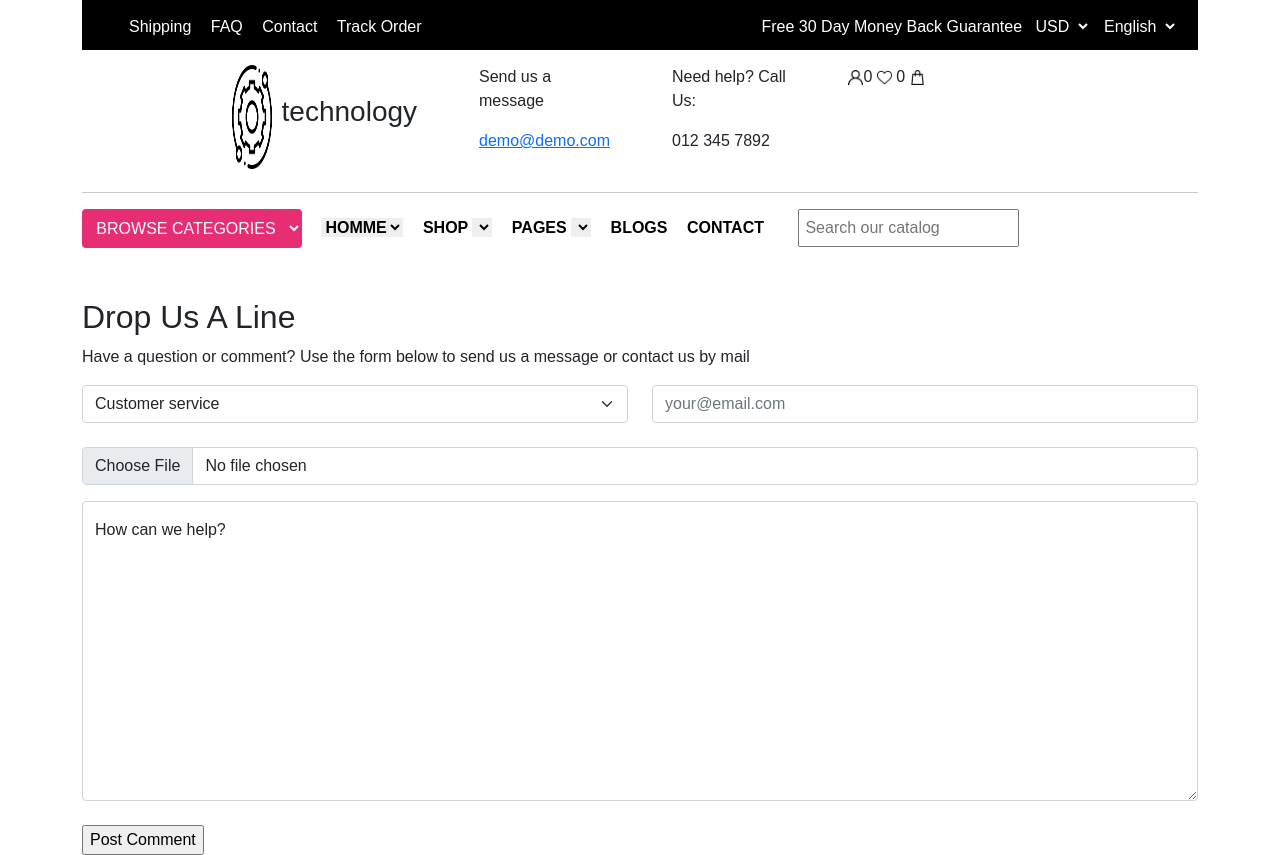
After one commit to 53-2018/itshop, a PHP site: page /contact.html in a window 1280 px wide. The commit adds this page. Run offline with PHP 8.4, Linux system fonts and the light colour scheme; lists and menus that the app fills with data are empty.

Commit message:
navbars edited

```diff
--- /dev/null
+++ b/contact.html
@@ -0,0 +1,157 @@
+<!DOCTYPE html>
+<html lang="en">
+
+<head>
+    <meta charset="UTF-8">
+    <meta http-equiv="X-UA-Compatible" content="IE=edge">
+    <meta name="viewport" content="width=device-width, initial-scale=1.0">
+    <title>Pocetna strana</title>
+    <link rel="stylesheet" href="style.css">
+    <link rel="stylesheet" href="https://cdnjs.cloudflare.com/ajax/libs/font-awesome/4.7.0/css/font-awesome.min.css">
+    <link href="https://cdn.jsdelivr.net/npm/bootstrap@5.1.3/dist/css/bootstrap.min.css" rel="stylesheet" integrity="sha384-1BmE4kWBq78iYhFldvKuhfTAU6auU8tT94WrHftjDbrCEXSU1oBoqyl2QvZ6jIW3" crossorigin="anonymous">
+</head>
+
+<body>
+    <div class="container">
+    <header>
+
+    <nav class="first_nav">
+
+            <ul>
+                <li class="left_list">
+                    <a href="">Shipping</a>
+                    <a href="">FAQ</a>
+                    <a href="">Contact</a>
+                    <a href="">Track Order</a>
+                </li>
+
+                <li class="right_nav">
+                    <a href="">Free 30 Day Money Back Guarantee</a>
+                    <select name="usd" id="">
+                        <option value="usd">USD</option>
+                        <option value="usd">EUR</option>
+                    </select>
+                    <select name="usd" id="">
+                        <option value="usd">English</option>
+                        <option value="usd">France</option>
+                    </select>
+
+                </li>
+            </ul>
+
+    </nav>
+</header>
+
+
+<section class="first_section">
+
+
+ <div class="row ">
+    <div id="logotext" class="col-sm">
+        <img src="img/technical-support (1).png" width="40px" alt="">
+         <h3>technology</h3>
+    </div>
+    <div id="send_message" class="col-sm">
+        <p>Send us a message</p>
+        <a href="mailto:demo@demo.com">demo@demo.com</a>
+    </div>
+    <div class="col-sm">
+        <p>Need help? Call Us:</p>
+       <p>012 345 7892</p>
+    </div>
+    <divi id="icons" class="col-sm">
+        <img src="img/user.png" width="15px" alt="">0
+        <img src="img/heart.png" width="15px" alt=""> 0
+        <img src="img/shopping-bag.png" width="15px" alt="">
+    </div>
+
+    </section>
+    <hr>
+    <section class="third_section">
+
+                <select class="btn" name="usd" id="">
+                    <option value="categories">BROWSE CATEGORIES</option>
+
+                </select>
+                </button>
+
+                <a href="">
+                    <select name="" id="homme">
+                        <option value="">HOMME</option>
+                    </select>
+                </a>
+                <a href=""> SHOP
+                    <select name="" id="">
+                        <option value=""></option>
+                    </select>
+                </a>
+                <a href=""> PAGES
+                    <select name="" id="">
+                        <option value=""></option>
+                    </select>
+                </a>
+                <a href="">BLOGS</a>
+                <a href="">CONTACT</a>
+
+                <input type="text" placeholder="Search our catalog">
+
+
+    </section>
+<!----------------Our Location Section--------->
+
+<div class="contactsection">
+    <h2>Drop Us A Line</h2>
+    <p>Have a question or comment? Use the form below to send us a message or contact us by mail</p>
+
+
+    <form action="" name="myForm" >
+        <div class="row">
+<div class="col-sm-6">
+
+        <select class="form-select" >
+            <option selected>Customer service</option>
+            <option value="1">Other services</option>
+          </select>
+</div>
+          <div class="col-sm-6">
+
+            <input id="email" type="text" class="form-control" placeholder="your@email.com">
+
+          </div>
+</div>
+
+<div class="mb-3">
+    <label  for="formFile bg-danger " class="form-label " ></label>
+    <input class="form-control  " type="file" id="formFile">
+  </div>
+
+  <div class="form-floating">
+
+    <textarea class="form-control" placeholder="Leave a comment here" id="comment_box" style="height: 300px"></textarea>
+    <label for="floatingTextarea2">How can we help?</label>
+  </div>
+
+  <div class="dugme mt-4">
+
+    <p style="color: red;" id="comment_error"></p>
+    <p style="color: red;" id="comment_error_email"></p>
+
+    <input type="submit" name="commit" value="Post Comment"onclick="return check()">
+
+  </div>
+    </form>
+
+</div>
+
+
+<!------------------------------------------->
+
+
+
+</section>
+
+<script src="validation.js"></script>
+
+</body>
+
+</html>
--- a/style.css
+++ b/style.css
@@ -89,3 +89,17 @@ margin-right: 20px;
 .third_section{
     font-weight: 600;
 }
+/*fourth section*/
+
+
+/*drop us a line section*/
+
+.contactsection{
+    margin-top: 50px;
+}
+#btn{
+    background-color: rgb(231, 45, 116);
+    margin-left: 85%;
+    padding: 8px;
+    color: white;
+}
--- /dev/null
+++ b/validation.js
@@ -0,0 +1,25 @@
+
+
+
+/* validation textarea */
+function check(){
+    var x = document.getElementById('comment_box').value
+    debugger;
+    if (x == null || x == "") {
+      document.getElementById('comment_error').innerHTML = "Message box must be filled";
+      return false
+    }
+
+/* validation email */
+
+var b= document.getElementById("email").value;
+debugger;
+
+if(!b.includes("@") && !b.includes("com") ){
+    alert("Wrong Email format!")
+    /*document.getElementById('comment_error_email').innerHTML="Wrong email format";*/
+
+}
+
+
+}
```
Also changed, not shown: index.html (+27 -21 lines), 2 other files.
